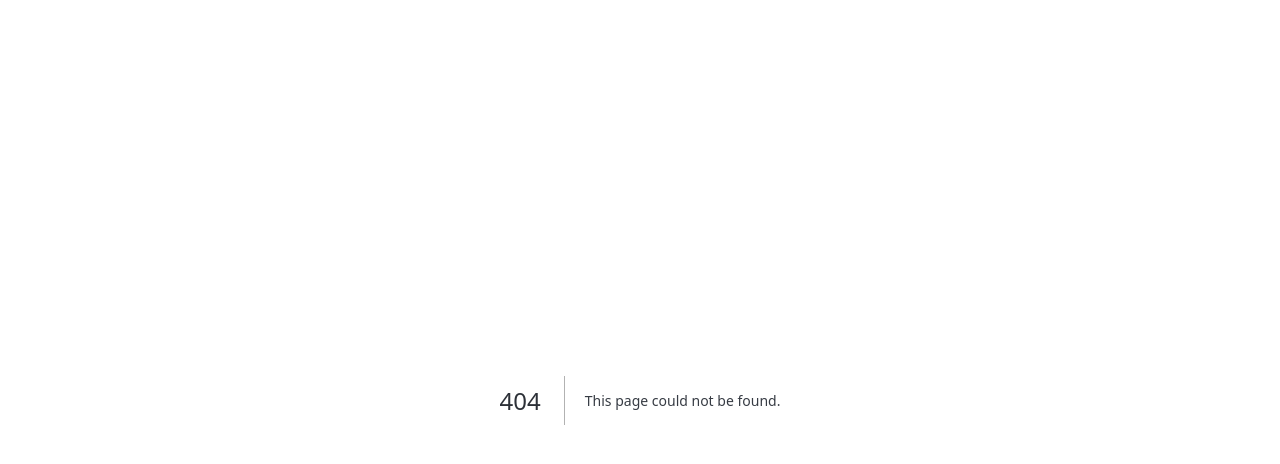
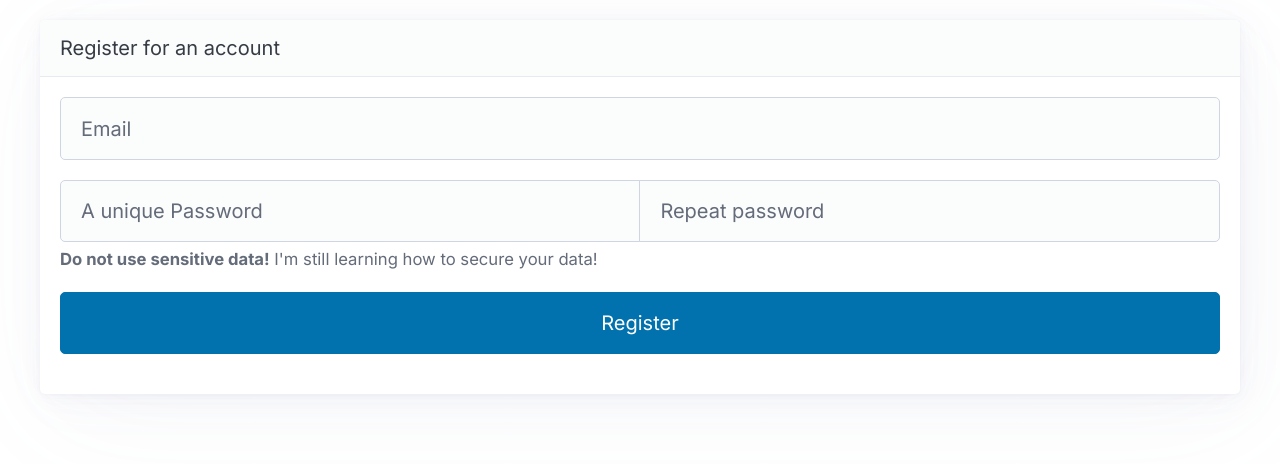
Before and after one commit to Krysset/Guardian, a Next.js app in the folder frontend/: page /register in a window 1280 px wide. Before the commit this address had no page. Shown: the top 464 px of the page. Built offline with nearby package versions, Linux system fonts and the light colour scheme.

Commit message:
Created register page

```diff
--- /dev/null
+++ b/frontend/app/register/page.tsx
@@ -0,0 +1,22 @@
+export default function RegisterPage() {
+	return (
+		<body>
+			<main className="container">
+				<article>
+					<header>Register for an account</header>
+					<form>
+						<input type="email" placeholder="Email" required />
+						<fieldset role="group" id="pw">
+							<input type="password" placeholder="A unique Password" required />
+							<input type="password" placeholder="Repeat password" required />{" "}
+						</fieldset>
+						<small>
+							<b>Do not use sensitive data!</b> I'm still learning how to secure your data!
+						</small>
+						<button type="submit">Register</button>
+					</form>
+				</article>
+			</main>
+		</body>
+	);
+}
```
